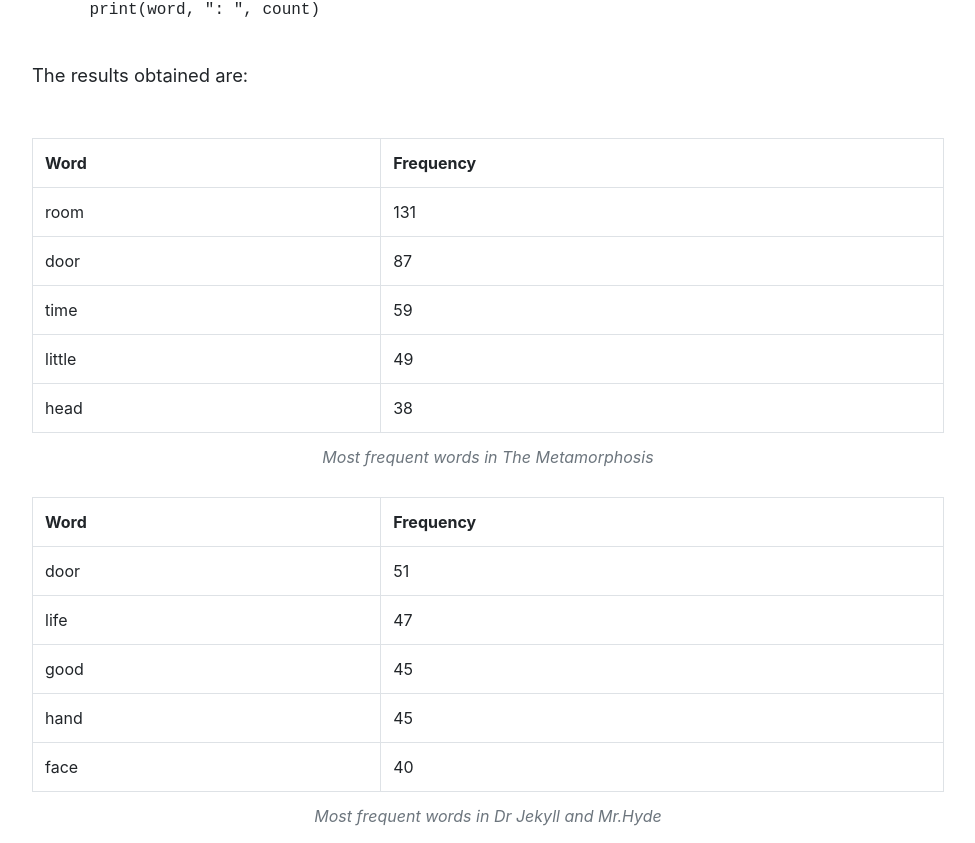
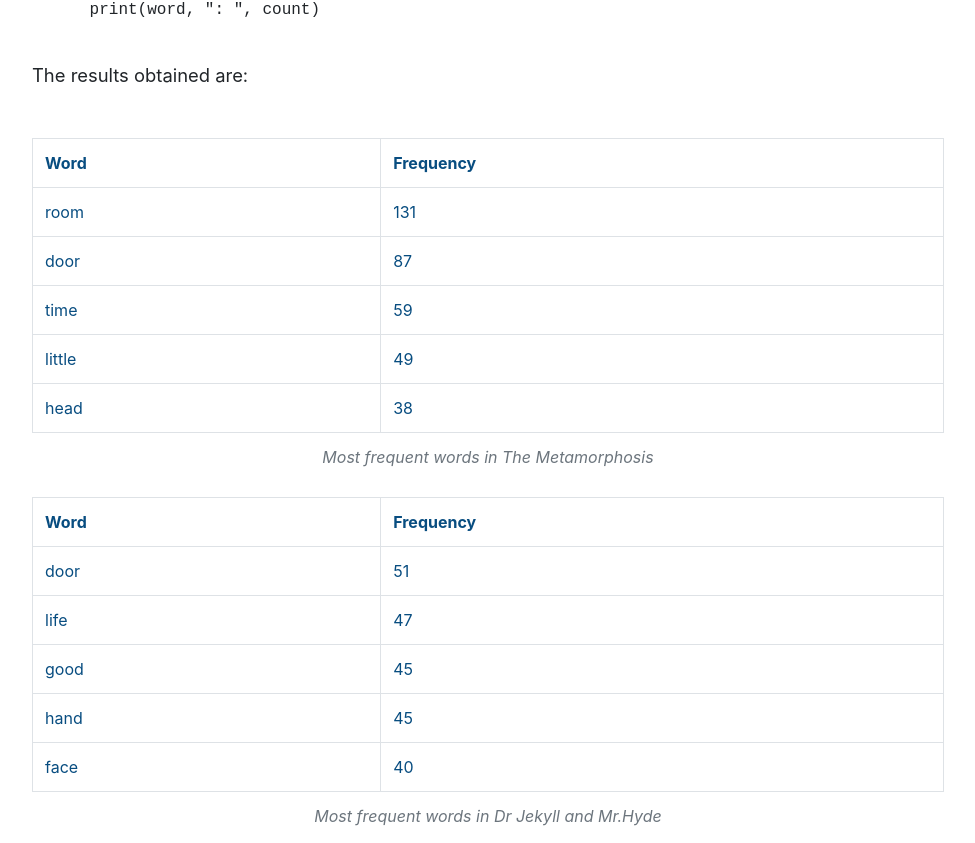
Before and after one commit to simayguzel/LIPOC-Ontology-of-Literary-and-Psychoanalytic-Criticism, a website with bundled scripts: page index.html in a window 1280 px wide. Shown: the part 3353-4196 px from the top of the page, without its empty margins (288-1263 px from the left). Built offline with nearby package versions, Linux system fonts and the light colour scheme; a web font is replaced by a local one.

Commit message:
Update resume.css

```diff
--- a/css/resume.css
+++ b/css/resume.css
@@ -164,9 +164,15 @@ section.resume-section .resume-item .resume-date {
 }
 
 .text-primary {
-  color: #D1D2E7 !important;
+  color: #084D80 !important;
 }
 
+table tr {
+  color: #084D80;
+}
+table td {
+  color: #084D80;
+}
 a {
   color: #A6AA17;
 }
```
